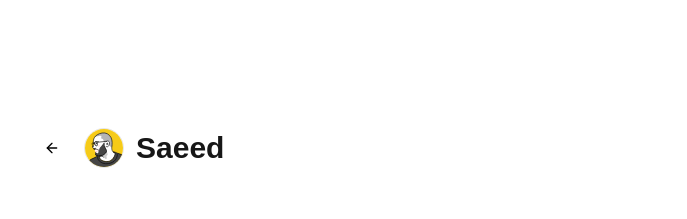
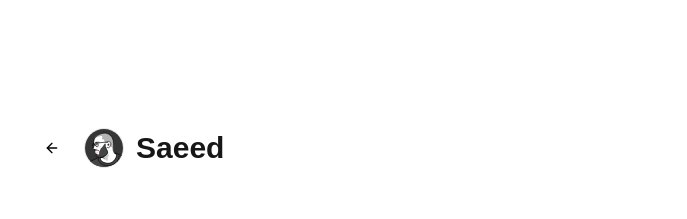
Before and after one commit to Stringsaeed/saeed.guru, a Next.js app: page /husn-el-muslim in a window 1280 px wide. Shown: the top 219 px of the page, without its empty margins (296-983 px from the left). Built offline with nearby package versions, Linux system fonts and the light colour scheme; a web font is replaced by a local one.

Commit message:
Add animated avatar that cycles through SVG color variants with crossfade

```diff
--- a/app/layout.tsx
+++ b/app/layout.tsx
@@ -3,9 +3,9 @@ import type React from 'react';
 
 import { Analytics } from '@vercel/analytics/react';
 import { Funnel_Sans } from 'next/font/google';
-import Image from 'next/image';
 import Link from 'next/link';
 
+import AnimatedAvatar from '@/components/animated-avatar';
 import BackButton from '@/components/back-button';
 import DisableMenu from '@/components/disable-menu';
 import { ThemeProvider } from '@/components/theme-provider';
@@ -53,7 +53,7 @@ export default async function RootLayout({
             <BackButton />
             <Link href="/">
               <DisableMenu className="h-10 w-10 overflow-hidden rounded-full border border-border bg-background">
-                <Image src="/static/color.svg" alt="Saeed picture" width={40} height={40} />
+                <AnimatedAvatar />
               </DisableMenu>
             </Link>
             <Link href="/">
--- /dev/null
+++ b/components/animated-avatar.tsx
@@ -0,0 +1,47 @@
+'use client';
+
+import { useCallback, useEffect, useState } from 'react';
+
+import Image from 'next/image';
+
+const AVATARS = [
+  '/static/color.svg',
+  '/static/dark.svg',
+  '/static/solid.svg',
+  '/static/solid-blue.svg',
+  '/static/line.svg',
+  '/static/line-blue.svg',
+];
+
+const INTERVAL = 3000;
+
+export default function AnimatedAvatar() {
+  const [activeIndex, setActiveIndex] = useState(0);
+
+  const advance = useCallback(() => {
+    setActiveIndex((prev) => (prev + 1) % AVATARS.length);
+  }, []);
+
+  useEffect(() => {
+    const id = setInterval(advance, INTERVAL);
+    return () => clearInterval(id);
+  }, [advance]);
+
+  return (
+    <div className="relative h-10 w-10">
+      {AVATARS.map((src, i) => (
+        <Image
+          key={src}
+          src={src}
+          alt="Saeed picture"
+          width={40}
+          height={40}
+          className={`absolute inset-0 transition-opacity duration-700 ${
+            i === activeIndex ? 'opacity-100' : 'opacity-0'
+          }`}
+          priority={i === 0}
+        />
+      ))}
+    </div>
+  );
+}
```
